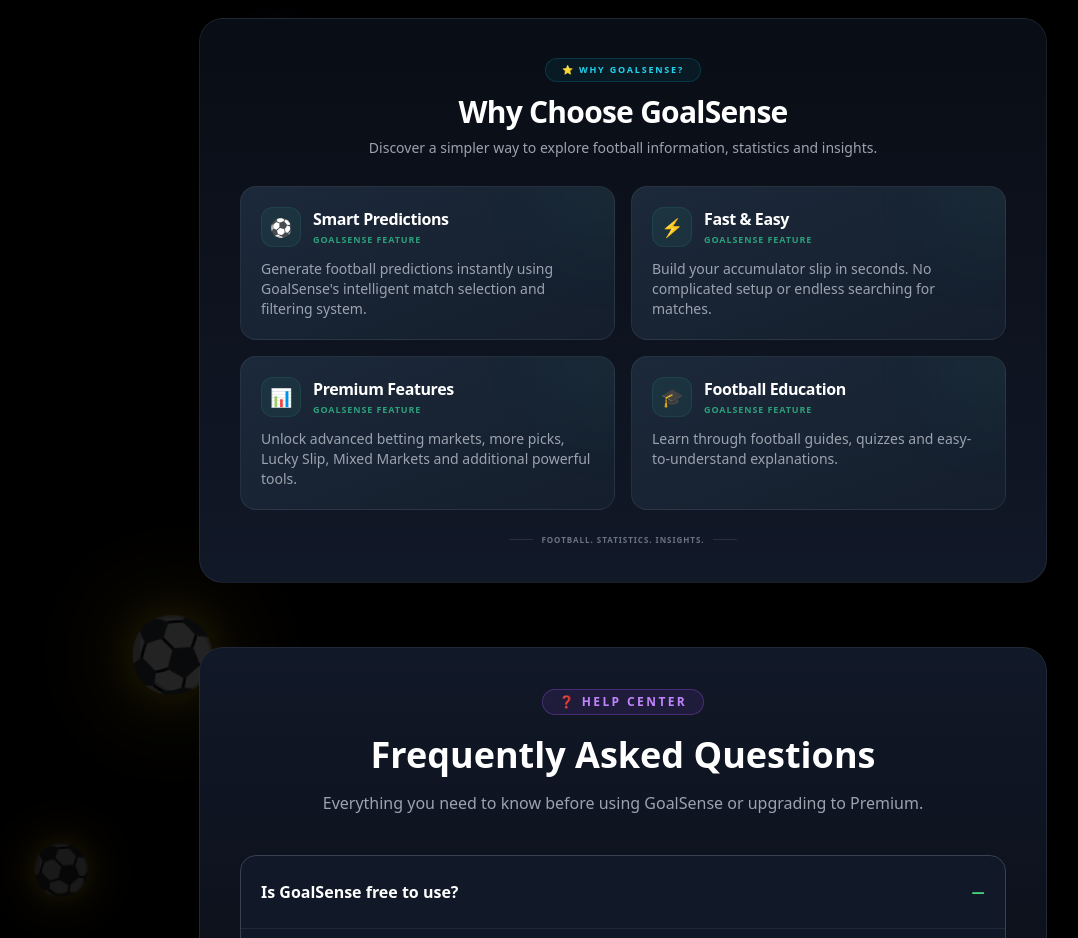
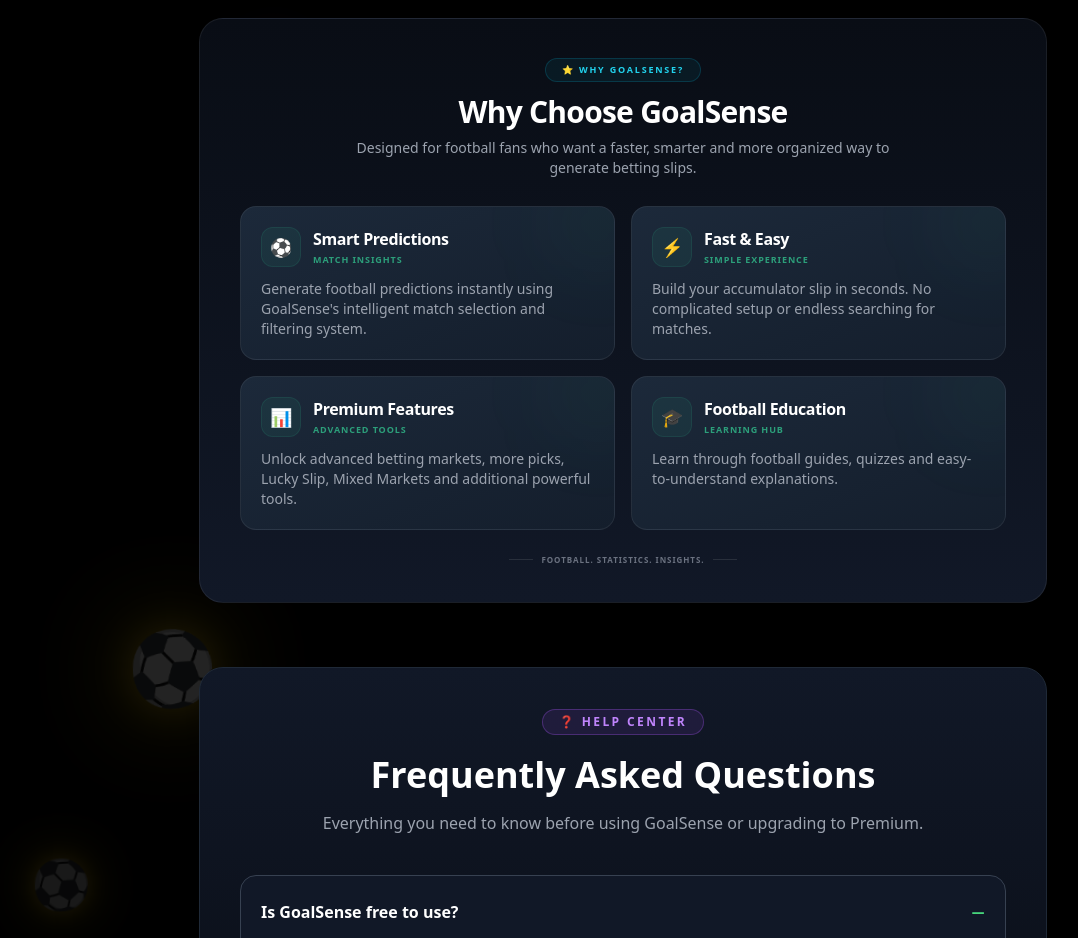
Before and after one commit to Jhondes/goalsense-app, a Next.js app: page / in a window 1280 px wide. Shown: the part 4580-5518 px from the top of the page, without its empty margins (17-1095 px from the left). Built offline with nearby package versions, Linux system fonts and the light colour scheme; no server answers; the database is empty.

Commit message:
Update GoalSense feature labels

```diff
--- a/components/WhyChooseGoalSense.tsx
+++ b/components/WhyChooseGoalSense.tsx
@@ -4,27 +4,28 @@ export default function WhyChooseGoalSense() {
   {
     icon: "⚽",
     title: "Smart Predictions",
-      description:
-        "Generate football predictions instantly using GoalSense's intelligent match selection and filtering system.",
+    label: "MATCH INSIGHTS",
+    description: "Generate football predictions instantly using GoalSense's intelligent match selection and filtering system.",
   },
   {
     icon: "⚡",
     title: "Fast & Easy",
-      description:
-        "Build your accumulator slip in seconds. No complicated setup or endless searching for matches.",
+    label: "SIMPLE EXPERIENCE",
+    description: "Build your accumulator slip in seconds. No complicated setup or endless searching for matches.",
   },
   {
     icon: "📊",
     title: "Premium Features",
-      description:
-        "Unlock advanced betting markets, more picks, Lucky Slip, Mixed Markets and additional powerful tools.",
+    label: "ADVANCED TOOLS",
+    description: "Unlock advanced betting markets, more picks, Lucky Slip, Mixed Markets and additional powerful tools.",
   },
   {
     icon: "🎓",
     title: "Football Education",
-      description:
-        "Learn through football guides, quizzes and easy-to-understand explanations.",
+    label: "LEARNING HUB",
+    description: "Learn through football guides, quizzes and easy-to-understand explanations.",
   },
+
   ];
 
   return (
@@ -42,8 +43,8 @@ export default function WhyChooseGoalSense() {
         </h2>
 
         <p className="mx-auto mt-2 max-w-xl text-xs leading-5 text-gray-400 sm:text-sm">
-          Discover a simpler way to explore football information,
-          statistics and insights.
+          Designed for football fans who want a faster, smarter and more
+          organized way to generate betting slips.
         </p>
 
       </div>
@@ -74,7 +75,7 @@ export default function WhyChooseGoalSense() {
                 </h3>
 
                 <span className="mt-0.5 block text-[9px] font-semibold uppercase tracking-widest text-emerald-400/70">
-                  GOALSENSE FEATURE
+                  {feature.label}
                 </span>
               </div>
 
```
Lines whose indentation alone changed are shown as unchanged.
